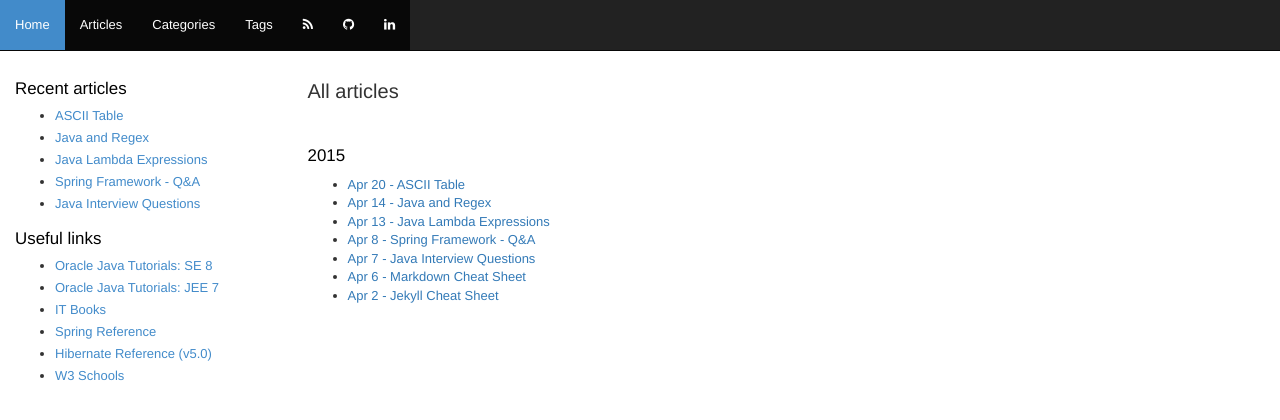
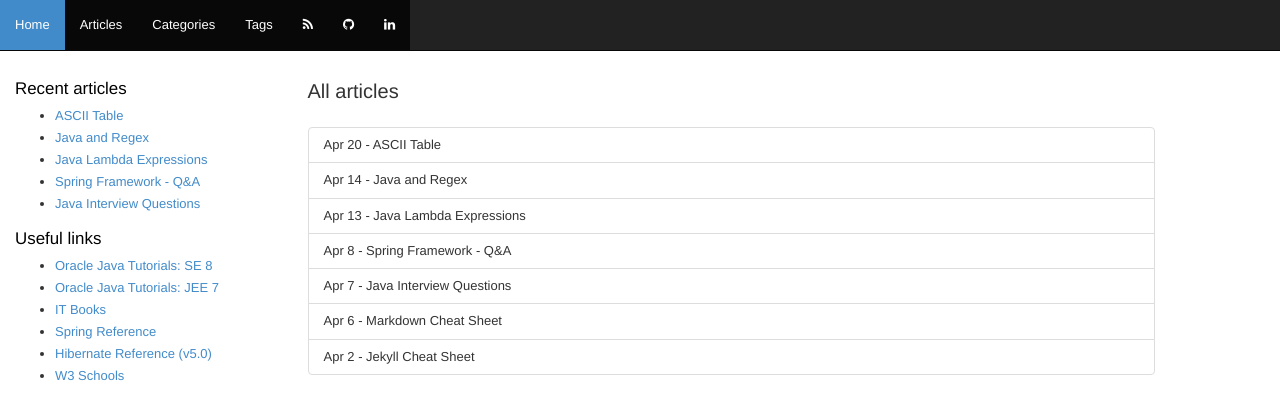
Before and after one commit to damianfanaro/damianfanaro.github.io, a Jekyll site: the page built from jblog/archive.html, in a window 1280 px wide. Shown: the top 420 px of the page. Built offline with Jekyll 4.4.1, drawn with Linux system fonts in a browser that asks for light colours; nearby versions of some CDN libraries; Markdown is read by kramdown in place of the engine named in the settings; comment, search, counter and statistics services are not loaded.

Commit message:
Making -all articles- page like others

```diff
--- a/jblog/archive.html
+++ b/jblog/archive.html
@@ -9,20 +9,20 @@ layout: default
     </header>
 
     {%for post in site.posts %}
-        {% unless post.next %}
-            <h1>{{ post.date | date: '%Y' }}</h1>
-            <ul>
-        {% else %}
-        {% capture year %}{{ post.date | date: '%Y' }}{% endcapture %}
-        {% capture nyear %}{{ post.next.date | date: '%Y' }}{% endcapture %}
-        {% if year != nyear %}
-            </ul>
-            <h1>{{ post.date | date: '%Y' }}</h1>
-            <ul>
+
+        {% if forloop.first %}
+            <div class="list-group">
         {% endif %}
-        {% endunless %}
-    <li><a href="{{ site.baseurl}}{{ post.url }}">{{ post.date | date: "%b %-d" }} - {{ post.title }}</a></li>
+
+            {% capture year %}{{ post.date | date: '%Y' }}{% endcapture %}
+            {% capture nyear %}{{ post.next.date | date: '%Y' }}{% endcapture %}
+
+            <a href="{{ site.baseurl}}{{ post.url }}" class="list-group-item"><h5 class="list-group-item-heading">{{ post.date | date: "%b %-d" }} - {{ post.title }}</h5></a>
+
+        {% if forloop.last %}
+            </div>
+        {% endif %}
+
     {% endfor %}
-    </ul>
 
 </div>
```
